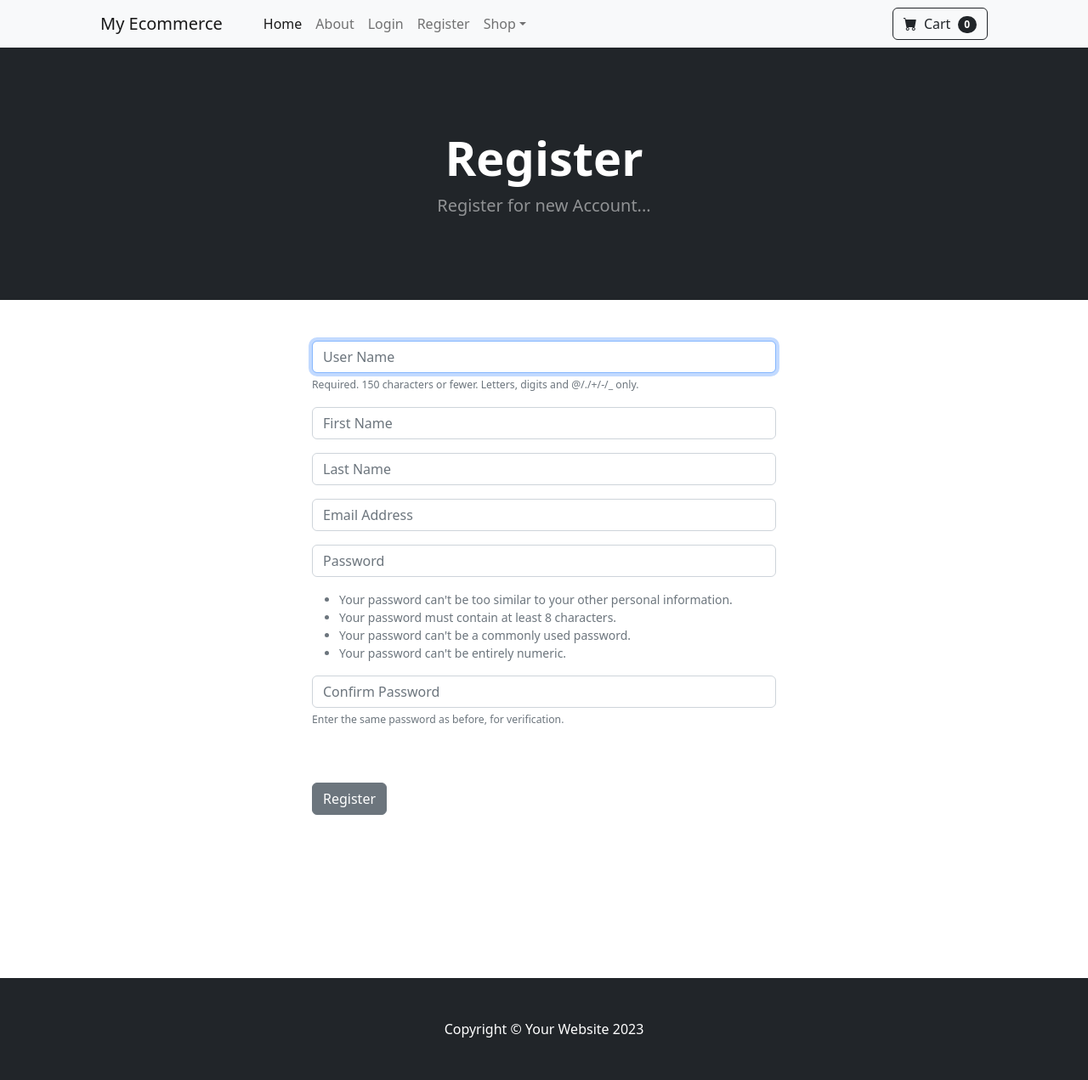
After one commit to miteshtiwary123/Ecommerce_django, a Django app: page /register/ in a window 1280 px wide. The commit adds this page. Shown: the whole page at 85% size. Run offline with Django 4.2, Linux system fonts and the light colour scheme; some libraries are stand-ins or nearby versions.

Commit message:
registration page added

```diff
--- /dev/null
+++ b/store/forms.py
@@ -0,0 +1,31 @@
+from django.contrib.auth.models import User
+from django.contrib.auth.forms import UserCreationForm
+from django import forms
+
+
+class SignUpForm(UserCreationForm):
+	email = forms.EmailField(label="", widget=forms.TextInput(attrs={'class':'form-control', 'placeholder':'Email Address'}))
+	first_name = forms.CharField(label="", max_length=100, widget=forms.TextInput(attrs={'class':'form-control', 'placeholder':'First Name'}))
+	last_name = forms.CharField(label="", max_length=100, widget=forms.TextInput(attrs={'class':'form-control', 'placeholder':'Last Name'}))
+
+	class Meta:
+		model = User
+		fields = ('username', 'first_name', 'last_name', 'email', 'password1', 'password2')
+
+	def __init__(self, *args, **kwargs):
+		super(SignUpForm, self).__init__(*args, **kwargs)
+
+		self.fields['username'].widget.attrs['class'] = 'form-control'
+		self.fields['username'].widget.attrs['placeholder'] = 'User Name'
+		self.fields['username'].label = ''
+		self.fields['username'].help_text = '<span class="form-text text-muted"><small>Required. 150 characters or fewer. Letters, digits and @/./+/-/_ only.</small></span>'
+
+		self.fields['password1'].widget.attrs['class'] = 'form-control'
+		self.fields['password1'].widget.attrs['placeholder'] = 'Password'
+		self.fields['password1'].label = ''
+		self.fields['password1'].help_text = '<ul class="form-text text-muted small"><li>Your password can\'t be too similar to your other personal information.</li><li>Your password must contain at least 8 characters.</li><li>Your password can\'t be a commonly used password.</li><li>Your password can\'t be entirely numeric.</li></ul>'
+
+		self.fields['password2'].widget.attrs['class'] = 'form-control'
+		self.fields['password2'].widget.attrs['placeholder'] = 'Confirm Password'
+		self.fields['password2'].label = ''
+		self.fields['password2'].help_text = '<span class="form-text text-muted"><small>Enter the same password as before, for verification.</small></span>'
--- a/store/templates/navbar.html
+++ b/store/templates/navbar.html
@@ -12,9 +12,8 @@
                     <li class="nav-item"><a class="nav-link" href="{% url "logout" %}">Logout</a></li>
                 {% else %}
                     <li class="nav-item"><a class="nav-link" href="{% url "login" %}">Login</a></li>
+                    <li class="nav-item"><a class="nav-link" href="{% url "register" %}">Register</a></li>
                 {% endif %}
-
-
 
                 <li class="nav-item dropdown">
                     <a class="nav-link dropdown-toggle" id="navbarDropdown" href="#" role="button" data-bs-toggle="dropdown" aria-expanded="false">Shop</a>
--- /dev/null
+++ b/store/templates/register.html
@@ -0,0 +1,36 @@
+{% extends "base.html" %}
+
+{% block content %}
+<!-- Header-->
+<header class="bg-dark py-5">
+    <div class="container px-4 px-lg-5 my-5">
+        <div class="text-center text-white">
+            <h1 class="display-4 fw-bolder">Register</h1>
+            <p class="lead fw-normal text-white-50 mb-0">Register for new Account...</p>
+        </div>
+    </div>
+</header>
+<div class="container">
+    <div class="row">
+
+            <div class="col-md-6 offset-md-3">
+                <br /><br />
+                <form method="POST" action="{% url 'register' %}">
+                    {% csrf_token %}
+                    {{form.as_p}}
+                    <br /><br />
+                    <button type="submit" class="btn btn-secondary">
+                        Register
+                    </button>
+                  </form>
+                <br /><br />
+                <br /><br />
+                <br /><br />
+                <br /><br />
+            </div>
+
+    </div>
+</div>
+
+
+{% endblock content %}
--- a/store/urls.py
+++ b/store/urls.py
@@ -6,5 +6,5 @@ urlpatterns = [
     path('about/', views.about, name="about"),
     path('login/', views.login_user, name="login"),
     path('logout/', views.logout_user, name="logout"),
-
+    path('register/', views.register_user, name="register"),
 ]
--- a/store/views.py
+++ b/store/views.py
@@ -2,6 +2,10 @@ from django.shortcuts import render, redirect
 from .models import Product
 from django.contrib.auth import authenticate, login, logout
 from django.contrib import messages
+from django.contrib.auth.models import User
+from django.contrib.auth.forms import UserCreationForm
+from .forms import SignUpForm
+from django import forms
 
 def home(request):
     products = Product.objects.all()
@@ -30,3 +34,23 @@ def logout_user(request):
     logout(request)
     messages.success(request, ("You have been logged out..."))
     return redirect('home')
+
+
+def register_user(request):
+    form = SignUpForm()
+    if request.method == "POST":
+        form = SignUpForm(request.POST)
+        if form.is_valid():
+            form.save()
+            username = form.cleaned_data['username']
+            password = form.cleaned_data['password1']
+            user = authenticate(username=username, password=password)
+            login(request, user)
+            messages.success(request, ("Your account is created successfully..."))
+            return redirect('home')
+        else:
+            messages.success(request, ("There is an error... please try after sometime. "))
+            return redirect('register')
+
+    else:
+        return render(request, 'register.html', {'form': form})
```
Also changed, not shown: db.sqlite3.
